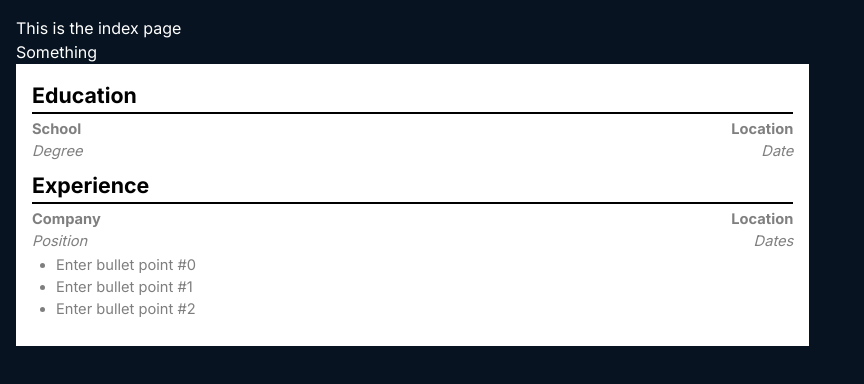
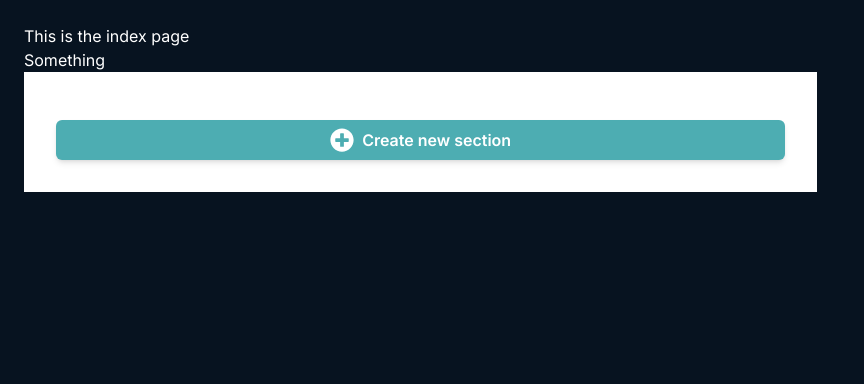
Before and after one commit to Jxl-s/resume-builder, a Next.js app: page /en in a window 1280 px wide. Shown: the top 384 px of the page, without its empty margins (0-864 px from the left). Built offline with nearby package versions, Linux system fonts and the light colour scheme.

Commit message:
properly apply defaults

```diff
--- a/package.json
+++ b/package.json
@@ -16,6 +16,7 @@
     "next-intl": "^3.12.2",
     "react": "^18",
     "react-dom": "^18",
+    "react-icons": "^5.2.1",
     "zustand": "^4.5.2"
   },
   "devDependencies": {
--- a/src/app/[locale]/Editor.tsx
+++ b/src/app/[locale]/Editor.tsx
@@ -1,17 +1,11 @@
 "use client";
 
-import { FC, useEffect, useState } from "react";
+import { FC, useEffect } from "react";
 import useResumeEditorStore from "@/stores/useResumeEditorStore";
-import EducationItem, {
-    EducationItemWithId,
-} from "../../components/items/Education";
-import EditableHeading from "../../components/EditableHeading";
-import ExperienceItem, {
-    ExperienceItemWithId,
-} from "@/components/items/Experience";
-import { v4 as uuidv4 } from "uuid";
+import { EducationItemWithId } from "../../components/items/Education";
+import { ExperienceItemWithId } from "@/components/items/Experience";
 import Section from "@/components/Section";
-import { IEducationItem } from "@/types/items";
+import { FaPlusCircle } from "react-icons/fa";
 
 const Editor: FC = () => {
     const sections = useResumeEditorStore((state) => state.sections);
@@ -20,47 +14,21 @@ const Editor: FC = () => {
     const updateSection = useResumeEditorStore((state) => state.updateSection);
 
     useEffect(() => {
-        setSections([
-            {
-                title: "<b>Education</b>",
-                id: uuidv4(),
-                items: [
-                    {
-                        id: uuidv4(),
-                        type: "education",
-                        value: {
-                            school: "",
-                            location: "",
-                            degree: "",
-                            date: "",
-                        },
-                    },
-                ],
-            },
-            {
-                title: "<b>Experience</b>",
-                id: uuidv4(),
-                items: [
-                    {
-                        id: uuidv4(),
-                        type: "experience",
-                        value: {
-                            company: "",
-                            location: "",
-                            position: "",
-                            dates: "",
-                            description: [],
-                        },
-                    },
-                ],
-            },
-        ]);
+        const savedSections = window.localStorage.getItem("sections");
+        if (savedSections) {
+            setSections(JSON.parse(savedSections));
+        }
     }, [setSections]);
 
-    console.log(JSON.stringify(sections));
+    useEffect(() => {
+        if (sections.length > 0) {
+            window.localStorage.setItem("sections", JSON.stringify(sections));
+        }
+    }, [sections]);
+
     return (
         <div
-            className="bg-white text-black p-4"
+            className="bg-white text-black p-8"
             style={{
                 width: "595pt",
             }}
@@ -68,6 +36,7 @@ const Editor: FC = () => {
             {sections.map((section) => (
                 <Section
                     key={section.id}
+                    sectionId={section.id}
                     title={section.title}
                     setTitle={(t) => updateSection(section.id, t)}
                 >
@@ -76,7 +45,6 @@ const Editor: FC = () => {
                             return (
                                 <EducationItemWithId
                                     key={item.id}
-                                    sectionId={section.id}
                                     itemId={item.id}
                                 />
                             );
@@ -86,7 +54,6 @@ const Editor: FC = () => {
                             return (
                                 <ExperienceItemWithId
                                     key={item.id}
-                                    sectionId={section.id}
                                     itemId={item.id}
                                 />
                             );
@@ -94,6 +61,13 @@ const Editor: FC = () => {
                     })}
                 </Section>
             ))}
+            <button
+                onClick={() => addSection("<b></b>")}
+                className="flex items-center bg-primary text-white gap-2 w-full rounded-md justify-center py-2 mt-4 shadow-md hover:brightness-110 duration-300"
+            >
+                <FaPlusCircle className="w-6 h-6" />
+                <span className="font-semibold">Create new section</span>
+            </button>
         </div>
     );
 };
--- a/src/app/[locale]/page.tsx
+++ b/src/app/[locale]/page.tsx
@@ -5,7 +5,7 @@ export default function Home() {
     const t = useTranslations("Index");
 
     return (
-        <main className="p-4">
+        <main className="p-6">
             <h1>{t("description")}</h1>
             <h1>Something</h1>
             <Editor />
--- a/src/components/EditableHeading.tsx
+++ b/src/components/EditableHeading.tsx
@@ -1,6 +1,9 @@
-import { FC } from "react";
+import { FC, useEffect, useRef, useState } from "react";
 import EditableItem from "./EditableItem";
 import useDocSettingsStore from "@/stores/useDocSettingsStore";
+import { FaPlusCircle, FaTrash } from "react-icons/fa";
+import useResumeEditorStore from "@/stores/useResumeEditorStore";
+import { useSection } from "./Section";
 
 interface Props {
     content: string;
@@ -8,9 +11,47 @@ interface Props {
 }
 
 const EditableHeading: FC<Props> = ({ content, setContent }) => {
+    const tooltipRef = useRef<HTMLDivElement>(null);
     const headingSize = useDocSettingsStore((state) => state.headingSize);
+    const removeSection = useResumeEditorStore((state) => state.removeSection);
+    const addItem = useResumeEditorStore((state) => state.addItem);
+
+    const { sectionId } = useSection();
+
+    // Have to do this due to react and contentEditable's behaviours
+    const handlePointerEnter = () => {
+        if (!tooltipRef.current) return;
+        tooltipRef.current.style.display = "flex";
+    };
+
+    const handlePointerLeave = () => {
+        if (!tooltipRef.current) return;
+        tooltipRef.current.style.display = "none";
+    };
+
+    const onRemoveSection = () => {
+        removeSection(sectionId);
+    };
+
+    const onAddItem = () => {
+        addItem(sectionId, {
+            type: "education",
+            id: Math.random().toString(36).substr(2, 9),
+            value: {
+                school: "<b></b>",
+                location: "<b></b>",
+                degree: "<i></i>",
+                date: "<i></i>",
+            },
+        });
+    };
 
     return (
+        <div
+            className="border-b-2 border-b-black outline-none mb-1 flex items-center gap-2"
+            onPointerEnter={handlePointerEnter}
+            onPointerLeave={handlePointerLeave}
+        >
             <EditableItem
                 Component={"h1"}
                 content={content}
@@ -18,8 +59,25 @@ const EditableHeading: FC<Props> = ({ content, setContent }) => {
                 defaultStyle={["bold"]}
                 placeholder="Heading"
                 fontSize={headingSize}
-            className="border-b-2 border-b-black outline-none mb-1"
+                className="inline"
             />
+            <div
+                className={`gap-2`}
+                ref={tooltipRef}
+                style={{
+                    display: "none",
+                }}
+            >
+                <FaPlusCircle
+                    className="w-4 h-4 inline text-primary/50 hover:text-primary duration-300 cursor-pointer"
+                    onClick={onAddItem}
+                />
+                <FaTrash
+                    className="w-3 h-3 inline text-danger/50 hover:text-danger duration-300 cursor-pointer"
+                    onClick={onRemoveSection}
+                />
+            </div>
+        </div>
     );
 };
 
--- a/src/components/EditableItem.tsx
+++ b/src/components/EditableItem.tsx
@@ -76,6 +76,7 @@ const EditableItem: FC<EditableItemProps> = ({
         if (e.currentTarget.textContent?.trim() === "") {
             e.currentTarget.classList.add("empty-content");
             applyDefaultStyle();
+            console.log("applied", defaultStyle);
         } else {
             e.currentTarget.classList.remove("empty-content");
         }
@@ -98,6 +99,7 @@ const EditableItem: FC<EditableItemProps> = ({
             suppressContentEditableWarning={true}
             onKeyDown={handleKeyDown}
             onBlur={handleBlur}
+            onClick={handleInput}
             onFocus={handleInput}
             onInput={handleInput}
             className={`editable-item outline-none cursor-pointer duration-300 hover:bg-primary/20 focus:bg-primary/20 focus:border-b focus:border-b-primary focus:cursor-auto ${defaultStyle.map((s) => `ce-${s}`).join(" ")} ${className}`}
--- a/src/components/Section.tsx
+++ b/src/components/Section.tsx
@@ -1,22 +1,40 @@
-import { FC, PropsWithChildren } from "react";
+import { FC, PropsWithChildren, useContext, createContext } from "react";
 import EditableHeading from "./EditableHeading";
 
 interface SectionProps {
+    sectionId: string;
     title: string;
     setTitle: (title: string) => void;
 }
 
+const SectionContext = createContext({
+    sectionId: "",
+});
+
 const Section: FC<PropsWithChildren<SectionProps>> = ({
+    sectionId,
     title,
     setTitle,
     children,
 }) => {
     return (
-        <section>
-            <EditableHeading content={title} setContent={setTitle} />
-            {children}
-        </section>
+        <SectionContext.Provider value={{ sectionId }}>
+            <section>
+                <EditableHeading content={title} setContent={setTitle} />
+                {children}
+            </section>
+        </SectionContext.Provider>
     );
 };
 
+const useSection = () => {
+    const context = useContext(SectionContext);
+    if (!context) {
+        throw new Error("Option should be used inside Select");
+    }
+
+    return context;
+};
+
 export default Section;
+export { useSection };
--- a/src/components/items/Education.tsx
+++ b/src/components/items/Education.tsx
@@ -3,6 +3,7 @@ import EditableTwoSide from "../EditableTwoSide";
 import useDocSettingsStore from "@/stores/useDocSettingsStore";
 import useResumeEditorStore from "@/stores/useResumeEditorStore";
 import { IEducationItem } from "@/types/items";
+import { useSection } from "../Section";
 
 interface EducationItemProps {
     school: string;
@@ -70,14 +71,11 @@ const EducationItem: FC<EducationItemProps> = ({
 };
 
 interface EducationItemWithIdProps {
-    sectionId: string;
     itemId: string;
 }
 
-const EducationItemWithId: FC<EducationItemWithIdProps> = ({
-    sectionId,
-    itemId,
-}) => {
+const EducationItemWithId: FC<EducationItemWithIdProps> = ({ itemId }) => {
+    const { sectionId } = useSection();
     const educationItem = useResumeEditorStore((state) =>
         state.sections
             .find((section) => section.id === sectionId)
@@ -86,6 +84,7 @@ const EducationItemWithId: FC<EducationItemWithIdProps> = ({
 
     const updateItem = useResumeEditorStore((state) => state.updateItem);
     if (!educationItem) return null;
+
     const { school, location, degree, date } =
         educationItem.value as IEducationItem;
 
--- a/src/components/items/Experience.tsx
+++ b/src/components/items/Experience.tsx
@@ -4,6 +4,7 @@ import useDocSettingsStore from "@/stores/useDocSettingsStore";
 import useResumeEditorStore from "@/stores/useResumeEditorStore";
 import { IExperienceItem } from "@/types/items";
 import EditableList from "../EditableList";
+import { useSection } from "../Section";
 
 interface ExperienceItemProps {
     company: string;
@@ -77,14 +78,11 @@ const ExperienceItem: FC<ExperienceItemProps> = ({
 };
 
 interface ExperienceItemWithIdProps {
-    sectionId: string;
     itemId: string;
 }
 
-const ExperienceItemWithId: FC<ExperienceItemWithIdProps> = ({
-    sectionId,
-    itemId,
-}) => {
+const ExperienceItemWithId: FC<ExperienceItemWithIdProps> = ({ itemId }) => {
+    const { sectionId } = useSection();
     const experienceItem = useResumeEditorStore((state) =>
         state.sections
             .find((section) => section.id === sectionId)
```
Also changed, not shown: 1 other file (tests, documents, lock files or other folders). Lines whose indentation alone changed are shown as unchanged.
